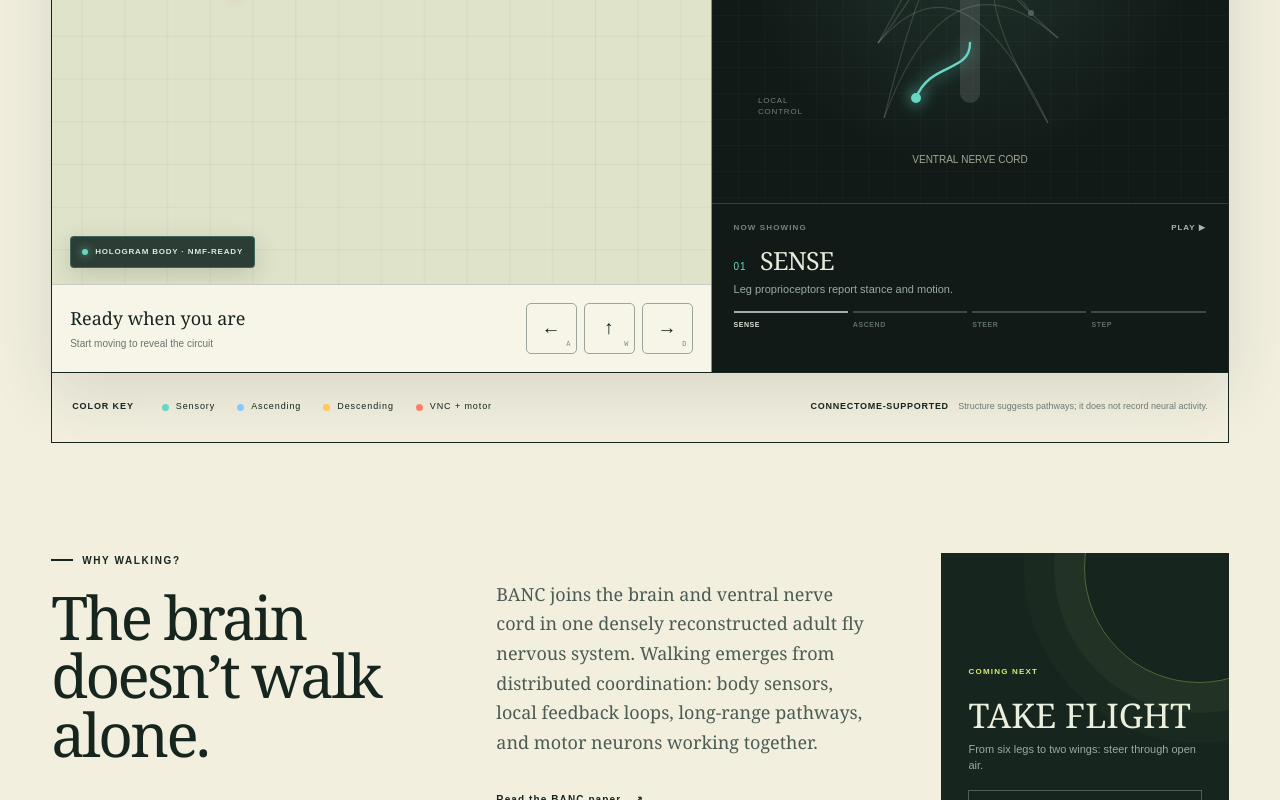
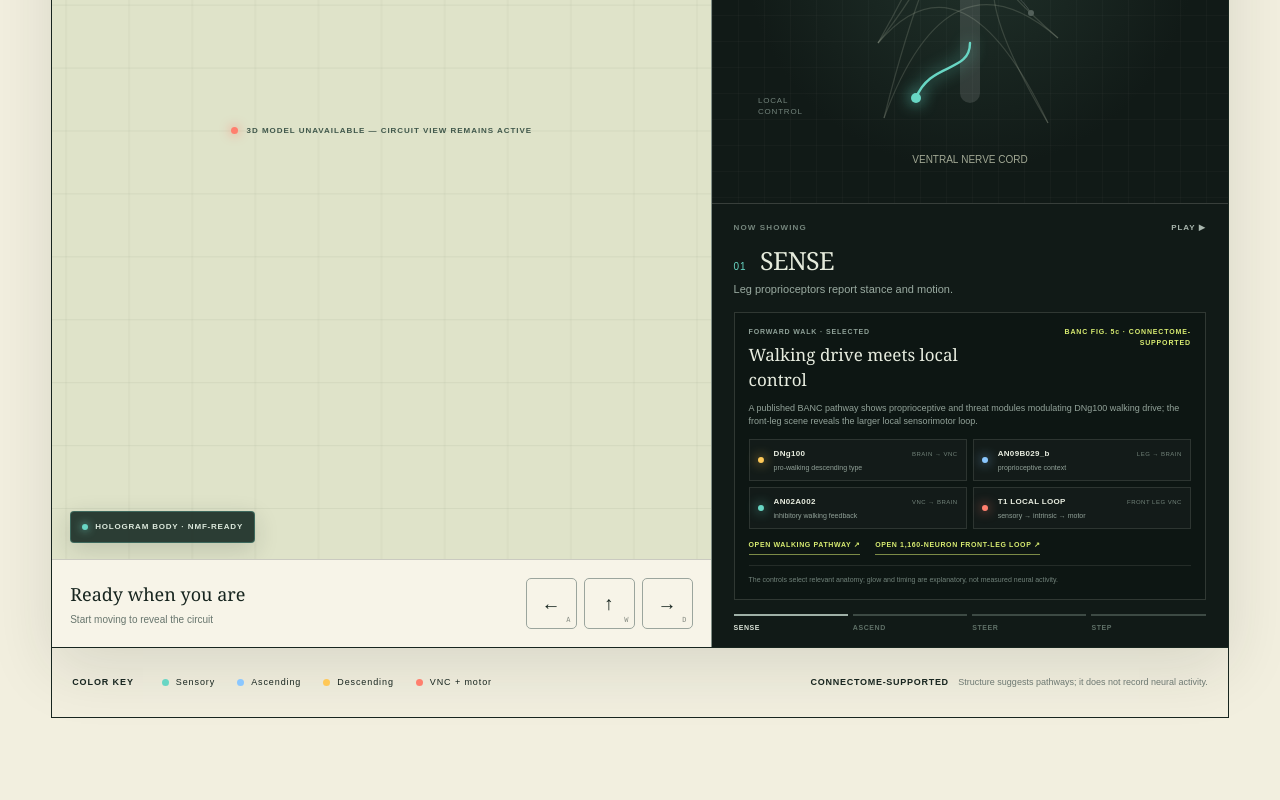
Before and after one commit to amyleesterling/banc-explorer, a Next.js app: page / in a window 1280 px wide. Shown: the part 904-1704 px from the top of the page. Built offline with nearby package versions, Linux system fonts and the light colour scheme; no server answers.

Commit message:
Connect fly controls to curated neuron sets

```diff
--- a/app/globals.css
+++ b/app/globals.css
@@ -116,6 +116,24 @@ h1 em { color: var(--moss); font-weight: 400; }
 .signal-story h2 { margin: 8px 0 3px; font-family: Georgia, serif; font-weight: 400; letter-spacing: -.03em; font-size: 25px; }
 .signal-story h2 span { font-family: Arial, sans-serif; font-size: 10px; margin-right: 8px; letter-spacing: .08em; }
 .signal-story > p { margin: 0; color: #9aaba1; font-size: 11px; line-height: 1.4; }
+.action-circuit { margin-top: 15px; padding: 14px; border: 1px solid rgba(229,234,219,.16); background: rgba(4,12,9,.28); }
+.action-circuit-heading { display: flex; align-items: flex-start; justify-content: space-between; gap: 18px; }
+.action-circuit-heading > div { display: grid; gap: 4px; }
+.action-circuit-heading span, .action-circuit-heading small { font-size: 7px; font-weight: 800; letter-spacing: .12em; color: #8ea097; }
+.action-circuit-heading strong { font-family: Georgia, serif; font-size: 17px; font-weight: 400; color: #e7ecdf; }
+.action-circuit-heading small { max-width: 155px; color: #d8ec71; line-height: 1.45; text-align: right; }
+.action-circuit > p { margin: 9px 0 11px; color: #93a39a; font-size: 9px; line-height: 1.45; }
+.neuron-grid { display: grid; grid-template-columns: repeat(2, minmax(0, 1fr)); gap: 6px; }
+.neuron-card { min-width: 0; display: grid; grid-template-columns: 8px minmax(0, 1fr); column-gap: 8px; align-items: center; padding: 8px; border: 1px solid rgba(229,234,219,.12); background: rgba(255,255,255,.025); }
+.neuron-card > i { width: 6px; height: 6px; border-radius: 50%; grid-row: 1 / 3; }
+.neuron-card > div { min-width: 0; display: flex; align-items: baseline; justify-content: space-between; gap: 7px; }
+.neuron-card strong { overflow: hidden; text-overflow: ellipsis; color: #e7ecdf; font-size: 8px; letter-spacing: .04em; white-space: nowrap; }
+.neuron-card span { color: #73847b; font-size: 6px; letter-spacing: .08em; white-space: nowrap; }
+.neuron-card p { grid-column: 2; margin: 3px 0 0; color: #91a198; font-size: 7px; line-height: 1.3; }
+.neuron-card.muted { opacity: .43; }
+.circuit-links { display: flex; flex-wrap: wrap; gap: 7px 15px; margin-top: 11px; }
+.circuit-links a { padding-bottom: 3px; border-bottom: 1px solid rgba(216,236,113,.55); color: #d8ec71; font-size: 7px; font-weight: 800; letter-spacing: .09em; }
+.action-circuit .activity-caveat { margin: 10px 0 0; padding-top: 9px; border-top: 1px solid rgba(229,234,219,.1); color: #71827a; font-size: 7px; }
 .stage-track { display: grid; grid-template-columns: repeat(4, 1fr); gap: 5px; margin-top: 14px; }
 .stage-track button { border: 0; border-top: 2px solid #3d4a44; padding: 7px 0 0; background: none; color: #5f7067; font-size: 7px; font-weight: 800; letter-spacing: .08em; text-align: left; cursor: pointer; }
 .stage-track button span { display: none; }
@@ -171,6 +189,9 @@ footer { min-height: 76px; margin: 0 4vw; display: flex; justify-content: space-
   .how-section { margin: 0 20px; padding: 75px 0; grid-template-columns: 1fr; }
   .coming-soon { grid-column: auto; }
   footer { margin: 0 20px; gap: 25px; }
+  .action-circuit-heading { display: grid; }
+  .action-circuit-heading small { max-width: none; text-align: left; }
+  .neuron-grid { grid-template-columns: 1fr; }
 }
 
 @media (prefers-reduced-motion: reduce) {
--- a/app/page.tsx
+++ b/app/page.tsx
@@ -4,6 +4,74 @@ import { useCallback, useEffect, useRef, useState } from "react";
 import { FlyHologram } from "./FlyHologram";
 
 type Action = "rest" | "forward" | "left" | "right";
+type CircuitMode = "walk" | "left" | "right";
+
+type CircuitNode = {
+  name: string;
+  area: string;
+  role: string;
+  color: string;
+  muted?: boolean;
+};
+
+const WALKING_FIGURE_URL = "https://ng.banc.community/2025a/figure-5c";
+const FRONT_LEG_LOOP_URL = "https://spelunker.cave-explorer.org/#!middleauth+https://global.daf-apis.com/nglstate/api/v1/6393410721153024";
+const STEERING_CODEX_URL = "https://codex.flywire.ai/app/connectivity?cell_names_or_ids=cell_type+%3D%3D+DNa01+%7C%7C+cell_type+%3D%3D+DNa02&dataset=banc";
+
+const WALKING_NODES: CircuitNode[] = [
+  { name: "DNg100", area: "BRAIN → VNC", role: "pro-walking descending type", color: "#ffc857" },
+  { name: "AN09B029_b", area: "LEG → BRAIN", role: "proprioceptive context", color: "#8ac7ff" },
+  { name: "AN02A002", area: "VNC → BRAIN", role: "inhibitory walking feedback", color: "#68d6c4" },
+  { name: "T1 LOCAL LOOP", area: "FRONT LEG VNC", role: "sensory → intrinsic → motor", color: "#ff7f6e" },
+];
+
+function steeringNodes(side: "LEFT" | "RIGHT"): CircuitNode[] {
+  const otherSide = side === "LEFT" ? "RIGHT" : "LEFT";
+  return [
+    { name: `DNa02 · ${side}`, area: "BRAIN → VNC", role: "high-gain ipsilateral steering", color: "#ffc857" },
+    { name: `DNa01 · ${side}`, area: "BRAIN → VNC", role: "low-gain ipsilateral steering", color: "#d8ec71" },
+    { name: `DNa02 · ${otherSide}`, area: "OTHER SIDE", role: "bilateral comparison", color: "#71827a", muted: true },
+    { name: `DNa01 · ${otherSide}`, area: "OTHER SIDE", role: "bilateral comparison", color: "#5d6b64", muted: true },
+  ];
+}
+
+const CIRCUITS: Record<CircuitMode, {
+  eyebrow: string;
+  title: string;
+  summary: string;
+  evidence: string;
+  viewerUrl: string;
+  viewerLabel: string;
+  nodes: CircuitNode[];
+}> = {
+  walk: {
+    eyebrow: "FORWARD WALK · SELECTED",
+    title: "Walking drive meets local control",
+    summary: "A published BANC pathway shows proprioceptive and threat modules modulating DNg100 walking drive; the front-leg scene reveals the larger local sensorimotor loop.",
+    evidence: "BANC FIG. 5c · CONNECTOME-SUPPORTED",
+    viewerUrl: WALKING_FIGURE_URL,
+    viewerLabel: "OPEN WALKING PATHWAY",
+    nodes: WALKING_NODES,
+  },
+  left: {
+    eyebrow: "STEER LEFT · SELECTED",
+    title: "A bilateral steering comparison",
+    summary: "Left DNa02 and DNa01 are highlighted as high- and low-gain steering types. Their functional roles are experimentally characterized and their cell types are matched into BANC.",
+    evidence: "FUNCTIONALLY CHARACTERIZED · BANC-MATCHED",
+    viewerUrl: STEERING_CODEX_URL,
+    viewerLabel: "OPEN STEERING TYPES",
+    nodes: steeringNodes("LEFT"),
+  },
+  right: {
+    eyebrow: "STEER RIGHT · SELECTED",
+    title: "A bilateral steering comparison",
+    summary: "Right DNa02 and DNa01 are highlighted as high- and low-gain steering types. Their functional roles are experimentally characterized and their cell types are matched into BANC.",
+    evidence: "FUNCTIONALLY CHARACTERIZED · BANC-MATCHED",
+    viewerUrl: STEERING_CODEX_URL,
+    viewerLabel: "OPEN STEERING TYPES",
+    nodes: steeringNodes("RIGHT"),
+  },
+};
 
 const SIGNAL_STAGES = [
   { label: "SENSE", color: "#68d6c4", detail: "Leg proprioceptors report stance and motion." },
@@ -43,13 +111,16 @@ export default function Home() {
   const [stage, setStage] = useState(0);
   const [isPlaying, setIsPlaying] = useState(false);
   const [steps, setSteps] = useState(0);
+  const [circuitMode, setCircuitMode] = useState<CircuitMode>("walk");
+  const activeCircuit = CIRCUITS[circuitMode];
 
   const updateAction = useCallback((next: Action) => {
     actionRef.current = next;
     setAction(next);
     if (next !== "rest") {
+      setCircuitMode(next === "forward" ? "walk" : next);
       setIsPlaying(true);
-      setStage((current) => (current + 1) % SIGNAL_STAGES.length);
+      setStage(next === "forward" ? 3 : 2);
     }
   }, []);
 
@@ -123,6 +194,8 @@ export default function Home() {
         actionRef.current = nextAction;
         setAction(nextAction);
         if (nextAction !== "rest") {
+          setCircuitMode(nextAction === "forward" ? "walk" : nextAction);
+          setStage(nextAction === "forward" ? 3 : 2);
           setIsPlaying(true);
           setSteps((value) => value + 1);
         }
@@ -447,7 +520,7 @@ export default function Home() {
         <div className="circuit-panel">
           <header className="panel-heading dark-heading">
             <div><span>02</span><p>CONNECTOME LENS</p></div>
-            <a className="viewer-button" href="https://ng.banc.community/2026a/figure-5c" target="_blank" rel="noreferrer">NEUROGLANCER ↗</a>
+            <a className="viewer-button" href={activeCircuit.viewerUrl} target="_blank" rel="noreferrer">{activeCircuit.viewerLabel} ↗</a>
           </header>
           <div className="circuit-canvas-wrap">
             <canvas ref={circuitRef} aria-label="Animated explanatory diagram of walking signals traveling through the fly nervous system" />
@@ -462,6 +535,30 @@ export default function Home() {
             </div>
             <h2><span style={{ color: SIGNAL_STAGES[stage].color }}>{String(stage + 1).padStart(2, "0")}</span> {SIGNAL_STAGES[stage].label}</h2>
             <p>{SIGNAL_STAGES[stage].detail}</p>
+            <div className="action-circuit" aria-live="polite">
+              <div className="action-circuit-heading">
+                <div>
+                  <span>{activeCircuit.eyebrow}</span>
+                  <strong>{activeCircuit.title}</strong>
+                </div>
+                <small>{activeCircuit.evidence}</small>
+              </div>
+              <p>{activeCircuit.summary}</p>
+              <div className="neuron-grid" aria-label={`${activeCircuit.eyebrow} neuron selection`}>
+                {activeCircuit.nodes.map((node) => (
+                  <div className={`neuron-card${node.muted ? " muted" : ""}`} key={node.name}>
+                    <i style={{ backgroundColor: node.color, boxShadow: `0 0 12px ${node.color}` }} />
+                    <div><strong>{node.name}</strong><span>{node.area}</span></div>
+                    <p>{node.role}</p>
+                  </div>
+                ))}
+              </div>
+              <div className="circuit-links">
+                <a href={activeCircuit.viewerUrl} target="_blank" rel="noreferrer">{activeCircuit.viewerLabel} ↗</a>
+                {circuitMode === "walk" && <a href={FRONT_LEG_LOOP_URL} target="_blank" rel="noreferrer">OPEN 1,160-NEURON FRONT-LEG LOOP ↗</a>}
+              </div>
+              <p className="activity-caveat">The controls select relevant anatomy; glow and timing are explanatory, not measured neural activity.</p>
+            </div>
             <div className="stage-track" role="group" aria-label="Circuit stages">
               {SIGNAL_STAGES.map((item, index) => (
                 <button
```
Also changed, not shown: 1 other file (tests, documents, lock files or other folders).
